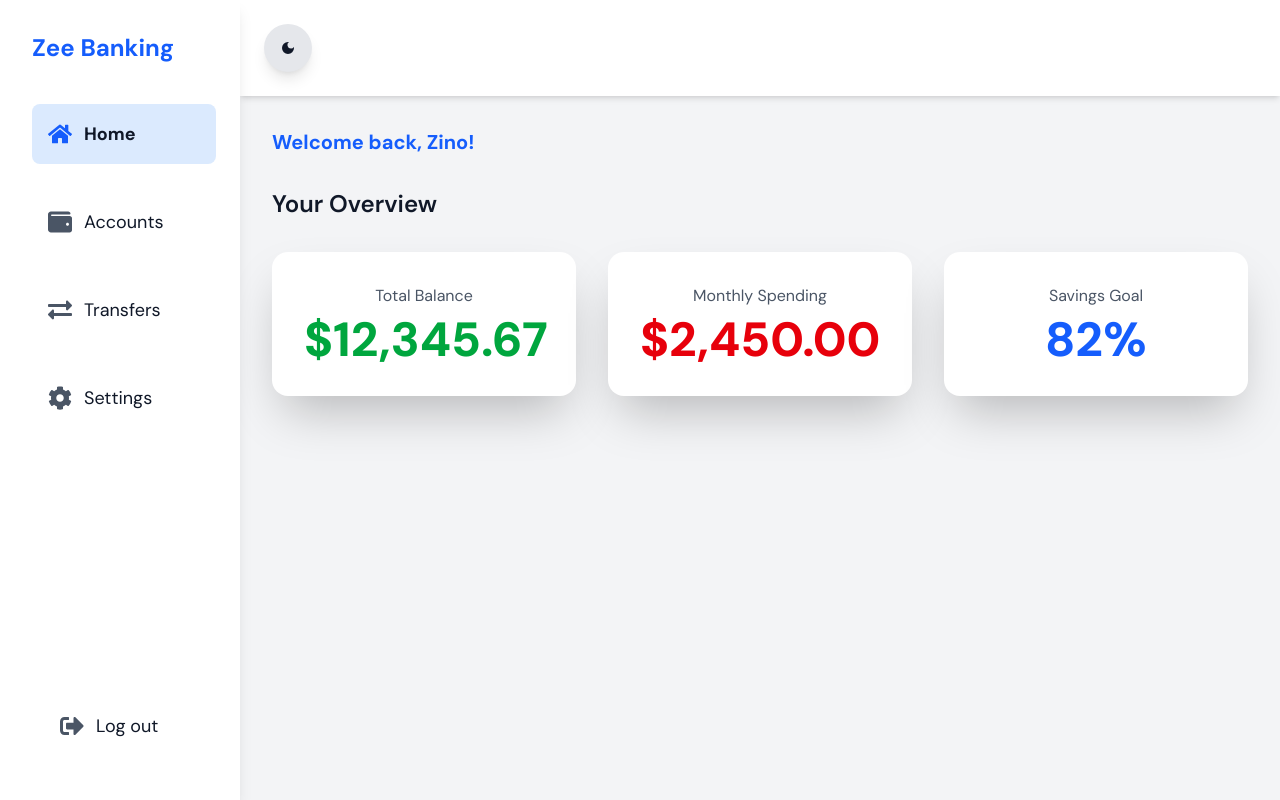
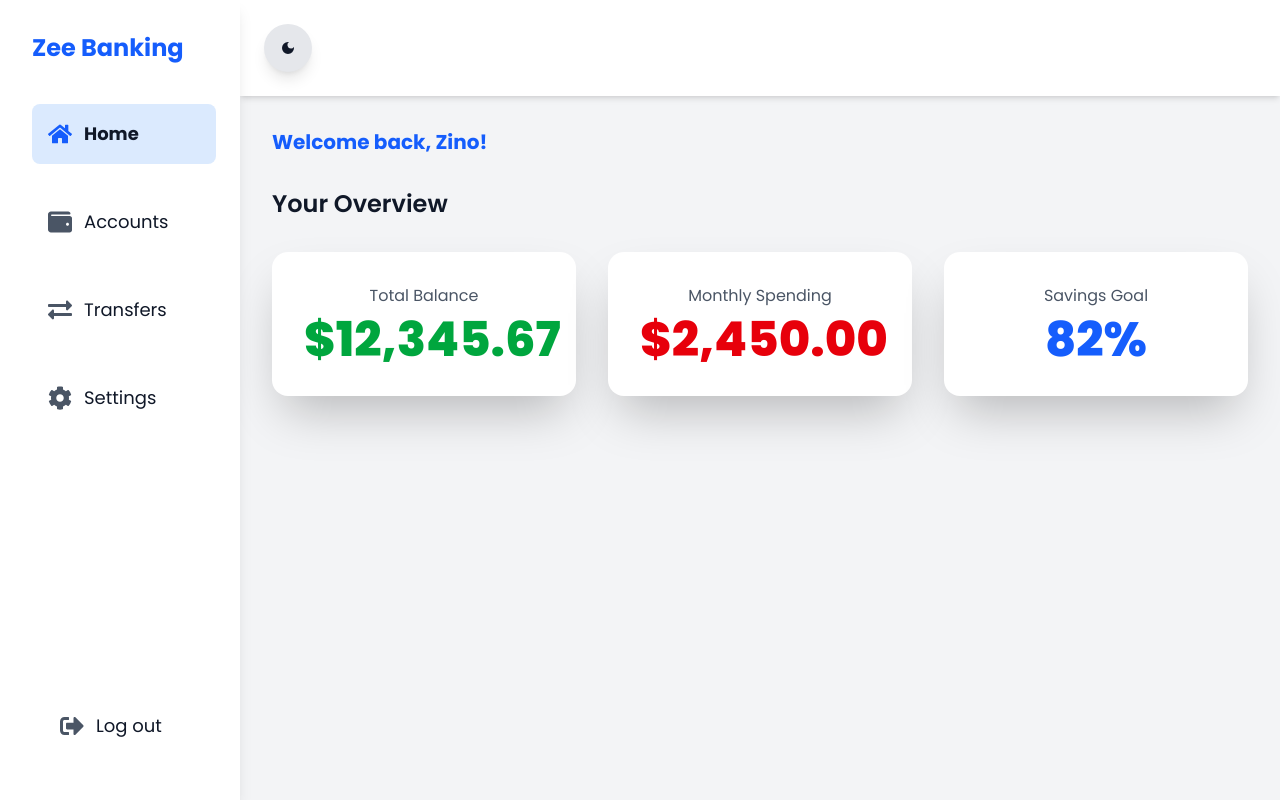
Before and after one commit to zinoefezino/dashboard, a React (Vite) app: page / in a window 1280 px wide. Built offline with nearby package versions, Linux system fonts and the light colour scheme.

Commit message:
updated font to poppins

```diff
--- a/index.html
+++ b/index.html
@@ -4,7 +4,7 @@
     <link rel="preconnect" href="https://fonts.googleapis.com" />
     <link rel="preconnect" href="https://fonts.gstatic.com" crossorigin />
     <link
-      href="https://fonts.googleapis.com/css2?family=DM+Sans:ital,opsz,wght@0,9..40,100..1000;1,9..40,100..1000&display=swap"
+      href="https://fonts.googleapis.com/css2?family=Poppins:ital,wght@0,100;0,200;0,300;0,400;0,500;0,600;0,700;0,800;0,900;1,100;1,200;1,300;1,400;1,500;1,600;1,700;1,800;1,900&display=swap"
       rel="stylesheet"
     />
     <meta charset="UTF-8" />
--- a/src/index.css
+++ b/src/index.css
@@ -11,7 +11,7 @@
 }
 
 body {
-  font-family: "DM Sans", sans-serif;
+  font-family: "Poppins", sans-serif;
 }
 
 html {
```
